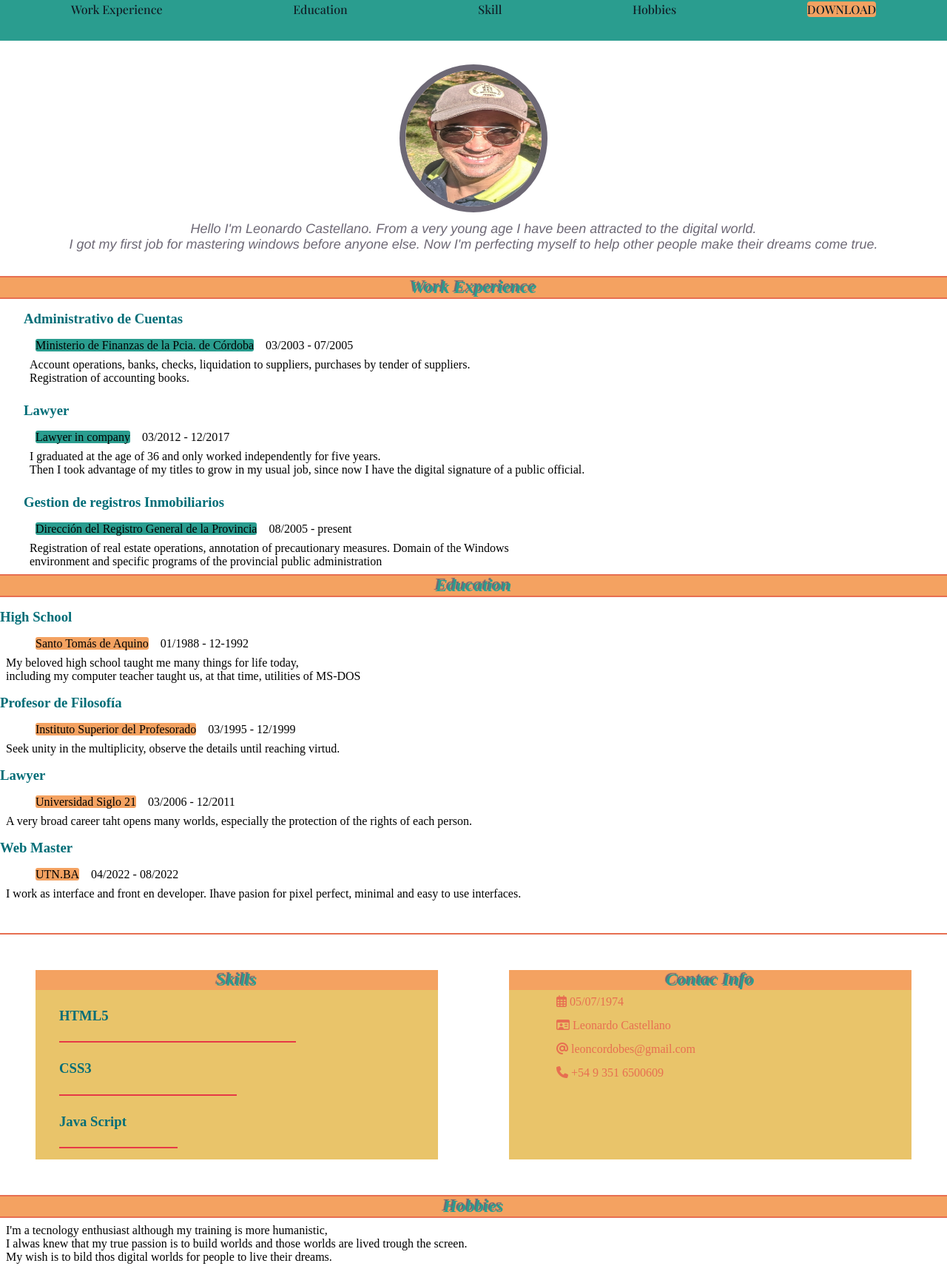
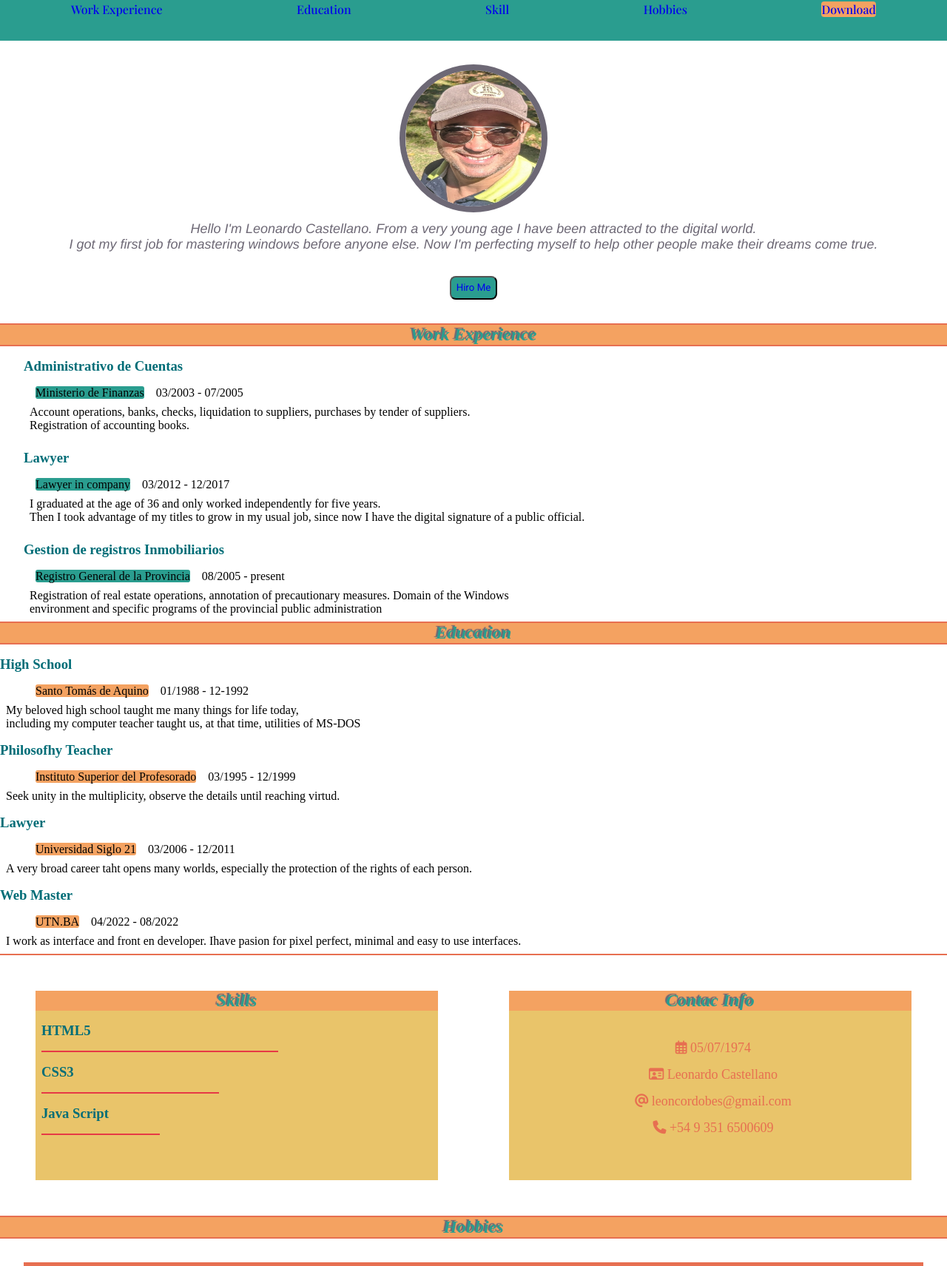
Before and after one commit to Leoblockchain/curriculun_v.0.01, a plain HTML site: page index.html in a window 1280 px wide. Shown: the part 100-1811 px from the top of the page at 74% size. Drawn offline with nearby package versions, Linux system fonts and the light colour scheme; a web font is replaced by a local one.

Commit message:
links botton

```diff
--- a/index.html
+++ b/index.html
@@ -19,20 +19,20 @@
     <nav class="menosmil">
 
         <li><i class="fa-solid fa-bars"></i></li>
-        <li class="flash">DOWNLOAD</li>
+        <li class="flash"><a href="download/Leo_Web_Developer_v0.01.txt" download="Leo_Web_Developer.txt">Download</a></li>
     </nav>
 
     <nav class="mil">
 
-            <li> Work Experience </li>
+            <li><a href="#experience">Work Experience</a></li>
 
-            <li> Education</li>
+            <li><a href="#education">Education</a></li>
 
-            <li> Skill</li>
+            <li><a href="#skill">Skill</a></li>
 
-            <li> Hobbies </li>
+            <li><a href="#hobbies">Hobbies</a></li>
 
-            <li class="flash">DOWNLOAD</li>
+            <li class="flash"><a href="download/Leo_Web_Developer_v0.01.txt" download="Leo_Web_Developer.txt">Download</a></li>
 
     </nav>
 </header>
@@ -41,18 +41,23 @@
         <img class="caripelacircle" src="img\caripela8.png" alt="imagen CV">
         <p class="textocara">Hello I'm Leonardo Castellano. From  a very young age I have been attracted to the digital world.
             <br> I got my first job for mastering windows before anyone else. Now I'm perfecting myself to help other people make their dreams come true.</p>
+
+    <button class="hiro"><a href="#contact">Hiro Me</a> </button>
+
     </center>
+
+
 <hr>
 
 <div class="content">
 
-        <h2> Work Experience</h2>
+        <h2 id="experience"> Work Experience</h2>
 
 <hr>
 
 <ul class="work">
         <li><h3>Administrativo de Cuentas</h3></li>
-        <li class="button">Ministerio de Finanzas de la Pcia. de Córdoba</li>03/2003 - 07/2005
+        <li class="button">Ministerio de Finanzas</li>03/2003 - 07/2005
 
         <li><p>Account operations, banks, checks, liquidation to suppliers, purchases by tender of suppliers.<br> Registration of accounting books.</p></li>
 
@@ -63,7 +68,7 @@
         <li><p>I graduated at the age of 36 and only worked independently for five years.<br> Then I took advantage of my titles to grow in my usual job, since now I have the digital signature of a public official.</p></li>
 
         <li><h3>Gestion de registros Inmobiliarios</h3></li>
-        <li class="button"> Dirección del Registro General de la Provincia</li>08/2005 - present
+        <li class="button">Registro General de la Provincia</li>08/2005 - present
 
         <li><p>Registration of real estate operations, annotation of precautionary measures. Domain of the Windows<br>  environment and specific programs of the provincial public administration </p></li>
     <li></li>
@@ -75,7 +80,7 @@
 
 <hr>
 
-        <h2>Education</h2>
+        <h2 id="education">Education</h2>
 
 <hr>
 
@@ -84,7 +89,7 @@
             <li class="button2">Santo Tomás de Aquino</li>01/1988 - 12-1992
             <li><p>My beloved high school taught me many things for life today,<br> including my computer teacher taught us, at that time, utilities of MS-DOS</p></li>
 
-            <li><h3>Profesor de Filosofía</h3></li>
+            <li><h3>Philosofhy Teacher</h3></li>
             <li class="button2">Instituto Superior del Profesorado</li>03/1995 - 12/1999
             <li><p>Seek unity in the multiplicity, observe the details until reaching virtud.</p></li>
 
@@ -107,7 +112,7 @@
 
     <div class="Skill">
 
-        <h2>Skills</h2>
+        <h2 id="skill">Skills</h2>
 
     <ul>
 
@@ -121,9 +126,13 @@
     </div>
 
     <div class="Contac">
-        <h2> Contac Info</h2>
+
+        <h2 id="contact"> Contac Info</h2>
+
         <ul class="Info">
+
             <li><i class="fa-regular fa-calendar-days"></i> 05/07/1974</li>
+
             <li><i class="fa-regular fa-id-card"></i> Leonardo Castellano</li>
 
             <li><i class="fa-solid fa-at"></i> leoncordobes@gmail.com</li>
@@ -135,7 +144,7 @@
 </section>
 
 <hr>
-    <h2>Hobbies</h2>
+    <h2 id="hobbies">Hobbies</h2>
 <hr>
 
 <div class="cardHo">
--- a/style.css
+++ b/style.css
@@ -4,6 +4,10 @@
     padding:0;
 
     box-sizing: border-box;
+
+    scroll-behavior: smooth;
+
+    list-style: none;
 
 }
 
@@ -26,6 +30,7 @@ p {
     font-size: 1 rem;
 
     }
+
 header{
 
     background-color:#2a9d8f;
@@ -121,7 +126,7 @@ border-radius: 4px;
 
 border: 1;
 
-padding: 0,3rem;
+padding : 0,5%;
 
 margin-bottom: 2rem;
 
@@ -165,7 +170,23 @@ main{
 
     margin-bottom: 2rem;
 }
+.hiro{
 
+
+    background-color:#2a9d8f;
+
+    color:#264653;
+
+    font-family: 'Roboto', sans-serif;
+
+    border-radius: 8px;
+
+    margin-bottom: 2rem;
+
+    padding: 0.5%;
+
+
+}
 hr{
 
 background-color: #e76f51;
@@ -307,14 +328,16 @@ height: 16rem;
 
 margin: 1rem 3rem 3rem;
 
+padding-top: 0;
+
 }
 section ul li{
 
-    line-height: 2;
+    line-height: 1,5;
 
     list-style: none;
 
-    padding-left: 2rem;
+    padding-left: 0.5rem;
 
 }
 section .Contac{
@@ -336,19 +359,21 @@ section .Contac .Info{
 
     flex-direction: column;
 
-    align-items: baseline;
+    align-items: center;
 
     list-style: none;
 
     line-height: 2;
 
-    font-size:medium;
+    font-size:large;
 
     font-stretch: expanded;
 
     color: #e76f51;
 
-    padding-left:  2rem;
+    padding-top: 2rem;
+
+    padding-left: 0;
 }
 
 .cards .Skill ul li .HTML{
@@ -383,23 +408,37 @@ section .Contac .Info{
 
 }
 
-@media(max-width: 800px){
+@media(max-width:900px){
 
-.cards,Skill,Contac{
+    .cards .Skill{
 
-    display: flex;
+        display: none;
 
-    flex-wrap: nowrap;
-
-    flex-basis:100%;
-}
+    }
+    .cards .Contac{
+flex-basis: 100%;
+    }
 }
 
-.cardHo{
 
-    text-align: center;
+
+.cardHo p{
+
+    text-align: justify;
 
     list-style: none;
+
+    margin:2rem;
+
+    padding-left: 2%;
+
+    font-family: "Pacifico", cursive;
+
+    font-size: large;
+
+    background-color: #e76f51;
+
+
 
 
 }
```
